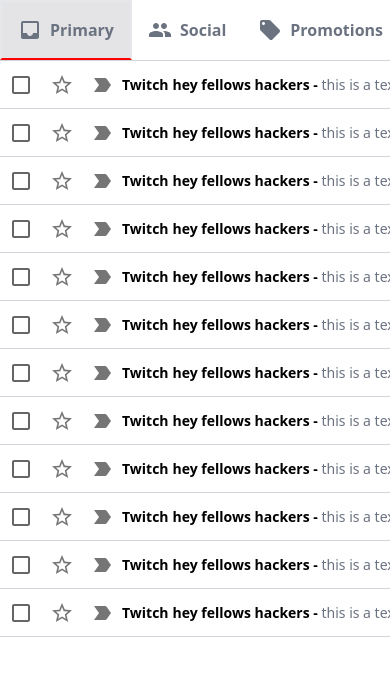
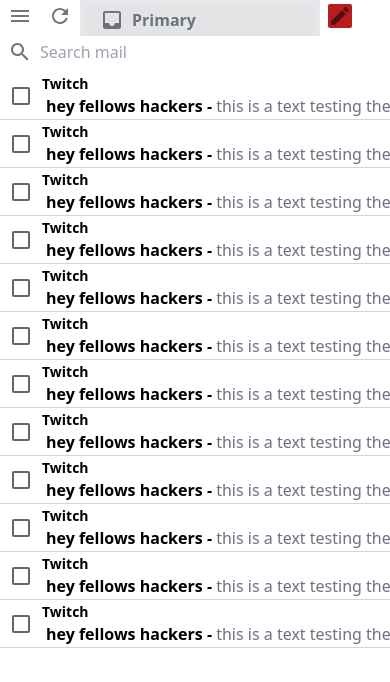
Before and after one commit to 4th-son/gmail-clone., a React (Create React App) app: page / in a window 390 px wide. Shown: the top 682 px of the page. Built offline with nearby package versions, Linux system fonts and the light colour scheme.

Commit message:
mobile responsive application

```diff
--- a/src/EmailList.js
+++ b/src/EmailList.js
@@ -5,7 +5,9 @@
   ChevronRight,
   KeyboardHide,
   LocalOffer,
+  ModeEditOutline,
   MoreVert,
+  SearchOutlined,
   Settings,
 } from "@mui/icons-material";
 import PeopleIcon from "@mui/icons-material/People";
@@ -14,6 +16,8 @@
 import Section from "./Section";
 import InboxIcon from "@mui/icons-material/Inbox";
 import EmailRow from "./EmailRow";
+import MenuOutlinedIcon from "@mui/icons-material/MenuOutlined";
+import RefreshIcon from "@mui/icons-material/Refresh";
 
 function EmailList() {
   return (
@@ -44,10 +48,29 @@
           <IconButton>
             <Settings />
           </IconButton>
-          <IconButton></IconButton>
         </div>
       </div>
-      <div className="flex relative top-0 border-b border-gray-300 z-0 ">
+      <div className="flex h-8 md:hidden ">
+        <IconButton>
+          <MenuOutlinedIcon />
+        </IconButton>
+        <IconButton>
+          <RefreshIcon />
+        </IconButton>
+        <Section Icon={InboxIcon} title="Primary" color="red" selected />
+        <IconButton>
+          <ModeEditOutline className=" bg-red-700 rounded-sm" />
+        </IconButton>
+      </div>
+      <div className="flex items-center pl-2 md:hidden">
+        <SearchOutlined className=" text-zinc-500" />
+        <input
+          className="border-none p-2 outline-none text-base bg-transparent"
+          placeholder="Search mail"
+          type="text"
+        />
+      </div>
+      <div className=" hidden md:flex relative top-0 border-b border-gray-300 z-0 ">
         <Section Icon={InboxIcon} title="Primary" color="red" selected />
         <Section Icon={PeopleIcon} title="Social" color="#1A73EA" />
         <Section Icon={LocalOffer} title="Promotions" color="green" />
--- a/src/EmailRow.js
+++ b/src/EmailRow.js
@@ -14,8 +14,8 @@
       onClick={() => navigate("/mail")}
       className="flex items-center h-12 border-b border-gray-300 z-50 cursor-pointer hover:border-t hover:border-gray-400 hover:shadow-md"
     >
-      <div className="emailrow__options flex">
       <Checkbox />
+      <div className="emailrow__options hidden md:flex">
         <IconButton>
           <StarBorderOutlined />
         </IconButton>
@@ -24,11 +24,12 @@
         </IconButton>
       </div>
 
+      <div className="block md:flex">
         <h3 className="emailRow__title text-sm font-bold text-black w-40">
           {title}
         </h3>
-      <div className="emailRow__message flex flex-grow=0 flex-shrink=0 flex-basis=80 items-center text-sm">
-        <h4 className=" whitespace-nowrap overflow-hidden overflow-ellipsis pl-1 pr-1 text-md font-bold text-black w-2/4">
+        <div className="emailRow__message md:text-sm">
+          <h4 className="whitespace-nowrap overflow-hidden overflow-ellipsis pl-1 pr-1 text-md font-bold text-black w-2/4">
             {subject} -
             <span className="emailRow__description font-normal text-gray-500">
               {" "}
@@ -36,7 +37,8 @@
             </span>
           </h4>
         </div>
-      <p className="emailRow__time pr-5 text-xs font-bold "> {time}</p>
+      </div>
+      <p className="emailRow__time text-xs font-bold"> {time}</p>
     </div>
   );
 }
```
Lines whose indentation alone changed are shown as unchanged.
